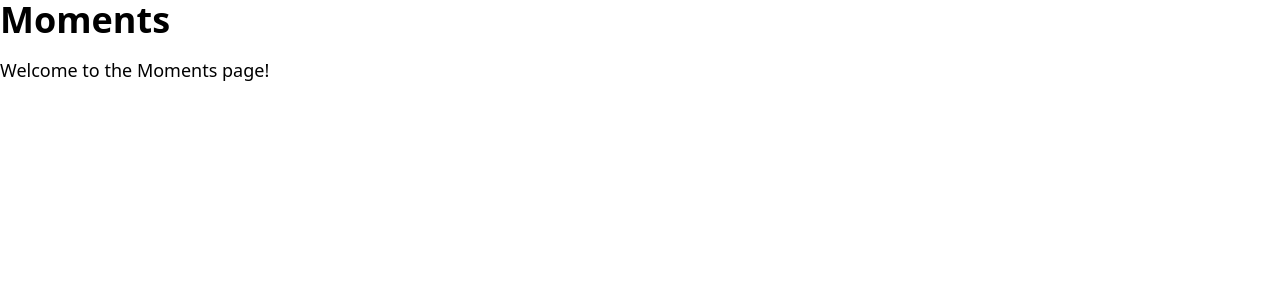
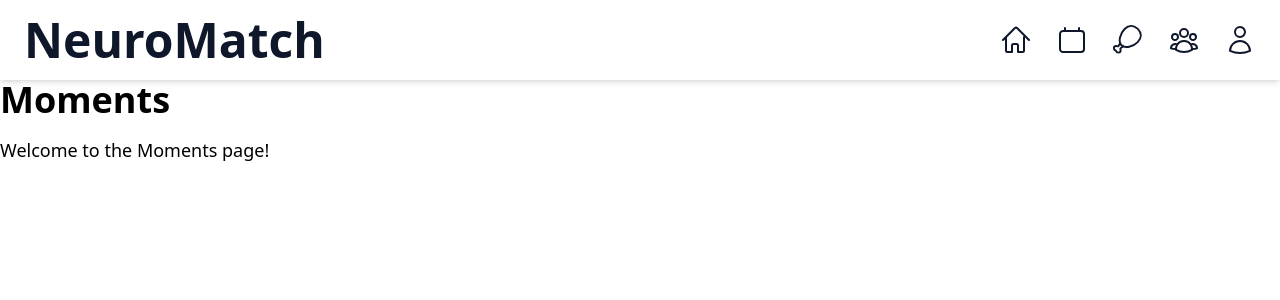
Before and after one commit to alexusar/Neuro-Match, a React (Vite) app in the folder frontend/: page /moments in a window 1280 px wide. Shown: the top 300 px of the page. Built offline with nearby package versions, Linux system fonts and the light colour scheme.

Commit message:
Fix Oms Errors

```diff
--- a/frontend/src/components/LoginUI.tsx
+++ b/frontend/src/components/LoginUI.tsx
@@ -13,7 +13,7 @@ function LoginUI() {
     {
         e.preventDefault();
         try {
-            const response = await axios.post('http://localhost:6969/api/login',
+            const response = await axios.post('http://localhost:6969/api/auth/login',
             {
                 username,
                 password,
--- a/frontend/src/components/MomentsUI.tsx
+++ b/frontend/src/components/MomentsUI.tsx
@@ -0,0 +1,11 @@
+import TitleUI from './TitleUI'
+
+const MomentsUI = () => {
+  return (
+    <div>
+        <TitleUI />
+    </div>
+  )
+}
+
+export default MomentsUI
--- a/frontend/src/components/SignUpUI.tsx
+++ b/frontend/src/components/SignUpUI.tsx
@@ -19,7 +19,7 @@ function SignUpUI() {
     {
         e.preventDefault();
         try {
-            const response = await axios.post('http://localhost:6969/api/register',
+            const response = await axios.post('http://localhost:6969/api/auth/register',
             {
                 username,
                 firstname,
--- /dev/null
+++ b/frontend/src/components/TitleUI.tsx
@@ -0,0 +1,101 @@
+import { useNavigate } from "react-router-dom";
+
+function TitleUI() {
+  const navigate = useNavigate();
+  return (
+    <header className="w-full bg-white shadow-md px-6 py-4 sticky top-0 z-50">
+      <div className="flex items-center justify-between">
+        <h1 className="text-5xl font-bold text-[#0f172a]">NeuroMatch</h1>
+        {/* Icons */}
+        <div className="flex items-center space-x-6">
+          {/* Home Button */}
+          <button
+            onClick={() => navigate("/moments")}
+            className="text-[#0f172a] hover:text-[#2563eb] transition"
+          >
+            <svg xmlns="http://www.w3.org/2000/svg" fill="none"
+              viewBox="0 0 24 24" strokeWidth="1.5"
+              stroke="currentColor" className="w-8 h-8">
+              <path strokeLinecap="round" strokeLinejoin="round"
+                d="M2.25 12L11.204 3.045a1.125 1.125 0 0 1 1.591 0L21.75 12M4.5 9.75v10.125A1.125 1.125 0 0 0 5.625 21h3.375v-4.875A1.125 1.125 0 0 1 10.125 15h2.25a1.125 1.125 0 0 1 1.125 1.125V21h3.375a1.125 1.125 0 0 0 1.125-1.125V9.75" />
+            </svg>
+          </button>
+          {/* Calendar Button */}
+          <button
+            onClick={() => navigate("/messaginglist")}
+            className="text-[#0f172a] hover:text-[#2563eb] transition"
+          >
+            <svg xmlns="http://www.w3.org/2000/svg" fill="none"
+              viewBox="0 0 24 24" strokeWidth="1.5"
+              stroke="currentColor" className="w-8 h-8">
+              <path strokeLinecap="round" strokeLinejoin="round"
+                d="M6.75 3v2.25M17.25 3v2.25M3 18.75V7.5
+                a2.25 2.25 0 0 1 2.25-2.25h13.5A2.25 2.25
+                0 0 1 21 7.5v11.25a2.25 2.25 0 0 1-2.25
+                2.25H5.25A2.25 2.25 0 0 1 3 18.75z" />
+            </svg>
+          </button>
+          {/* Diet Button */}
+          <button
+            onClick={() => navigate("/messaging")}
+            className="text-[#0f172a] hover:text-[#2563eb] transition"
+          >
+            <svg xmlns="http://www.w3.org/2000/svg" fill="none"
+              viewBox="0 0 50 50" className="w-8 h-8">
+              <g>
+                <path stroke="currentColor" strokeLinecap="round" strokeLinejoin="round"
+                  d="M40.15 28.26c-7.05 7.05-19.72 10.58-25.36 4.94
+                    -5.64-5.64-2.1-18.31 4.94-25.36 7.05-7.05 14.94-5.8 20.58-0.16
+                    5.64 5.64 6.89 13.53-0.16 20.58Z" strokeWidth="3" />
+                <path stroke="currentColor" strokeLinecap="round" strokeLinejoin="round"
+                  d="M12.86 30.25l-3.02 4.23c-.36.5-1.09.55-1.64.28
+                    -.48-.24-1.02-.37-1.59-.37-1.99 0-3.61 1.62-3.61 3.61
+                    0 1.62 1.06 2.98 2.53 3.44.49.15.89.55 1.04 1.04.36 1.2 1.73 2.26
+                    3.35 2.26 1.99 0 3.61-1.62 3.61-3.61 0-.57-.13-1.11-.37-1.59
+                    -.27-.55-.22-1.28.28-1.64l4.23-3.03" strokeWidth="3" />
+              </g>
+            </svg>
+          </button>
+          {/* Friends Button */}
+          <button
+            onClick={() => navigate("/camera")}
+            className="text-[#0f172a] hover:text-[#2563eb] transition"
+          >
+            <svg xmlns="http://www.w3.org/2000/svg" fill="none"
+              viewBox="0 0 24 24" strokeWidth="1.5"
+              stroke="currentColor" className="w-8 h-8">
+              <path strokeLinecap="round" strokeLinejoin="round"
+                d="M18 18.72a9.094 9.094 0 0 0 3.741-.479
+                  3 3 0 0 0-4.682-2.72m.94 3.198v.031c0 .225-.012.447-.037.666
+                  A11.944 11.944 0 0 1 12 21c-2.17 0-4.207-.576-5.963-1.584
+                  A6.062 6.062 0 0 1 6 18.719m12 0a5.971 5.971 0 0 0-.941-3.197
+                  m0 0A5.995 5.995 0 0 0 12 12.75a5.995 5.995 0 0 0-5.058
+                  2.772m0 0a3 3 0 0 0-4.681 2.72 8.986 8.986 0 0 0 3.74.477
+                  m.94-3.197a5.971 5.971 0 0 0-.94 3.197M15 6.75a3 3 0 1 1-6 0
+                  3 3 0 0 1 6 0Zm6 3a2.25 2.25 0 1 1-4.5 0
+                  2.25 2.25 0 0 1 4.5 0Zm-13.5 0a2.25 2.25 0 1 1-4.5 0
+                  2.25 2.25 0 0 1 4.5 0Z" />
+            </svg>
+          </button>
+          {/* Profile Button */}
+          <button
+            onClick={() => navigate("/profile")}
+            className="text-[#0f172a] hover:text-[#2563eb] transition"
+          >
+            <svg xmlns="http://www.w3.org/2000/svg" fill="none"
+              viewBox="0 0 24 24" strokeWidth="1.5"
+              stroke="currentColor" className="w-8 h-8">
+              <path strokeLinecap="round" strokeLinejoin="round"
+                d="M15.75 6a3.75 3.75 0 1 1-7.5 0
+                  3.75 3.75 0 0 1 7.5 0ZM4.501 20.118
+                  a7.5 7.5 0 0 1 14.998 0
+                  A17.933 17.933 0 0 1 12 21.75
+                  c-2.676 0-5.216-.584-7.499-1.632Z" />
+            </svg>
+          </button>
+        </div>
+      </div>
+    </header>
+  );
+}
+export default TitleUI;
--- a/frontend/src/pages/MomentsPage.tsx
+++ b/frontend/src/pages/MomentsPage.tsx
@@ -1,8 +1,9 @@
-import React from 'react'
+import MomentsUI from "../components/MomentsUI"
 
 const MomentsPage = () => {
   return (
     <div>
+      <MomentsUI />
       <h1 className="text-4xl font-bold mb-4">Moments</h1>
       <p className="text-lg">Welcome to the Moments page!</p>
     </div>
```
